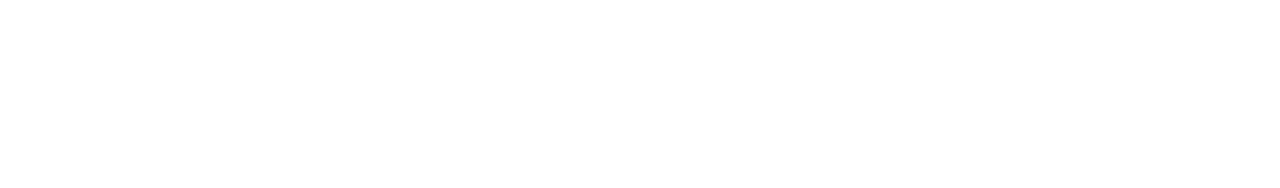
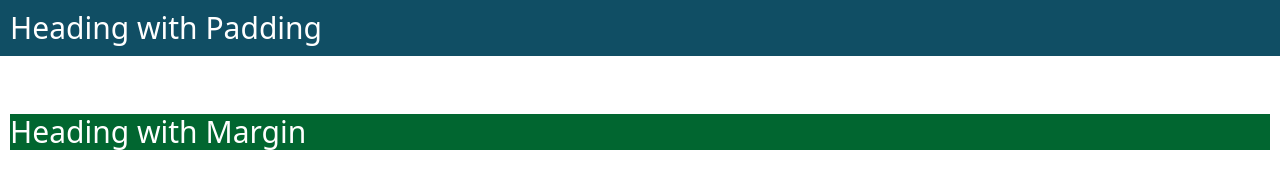
Before and after one commit to khannsameer/Tailwind-CSS, a website: page marginAndPadding.html in a window 1280 px wide. Drawn offline with Linux system fonts and the light colour scheme.

Commit message:
modified in marginAndPadding file

```diff
--- a/marginAndPadding.html
+++ b/marginAndPadding.html
@@ -4,7 +4,12 @@
     <meta charset="UTF-8" />
     <meta name="viewport" content="width=device-width, initial-scale=1.0" />
     <link rel="stylesheet" href="./src/output.css" />
-    <title>Document</title>
+    <title>Margin and Padding</title>
   </head>
-  <body></body>
+  <body>
+    <h1 class="text-3xl bg-cyan-900 text-white p-2.5">Heading with Padding</h1>
+    <br />
+    <br />
+    <h1 class="text-3xl bg-green-800 text-white m-2.5">Heading with Margin</h1>
+  </body>
 </html>
```
Also changed, not shown: src/output.css.
